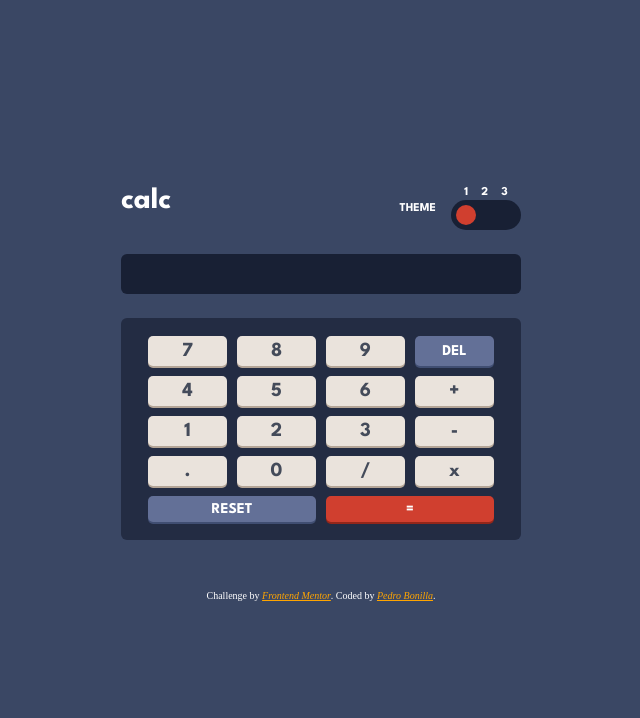
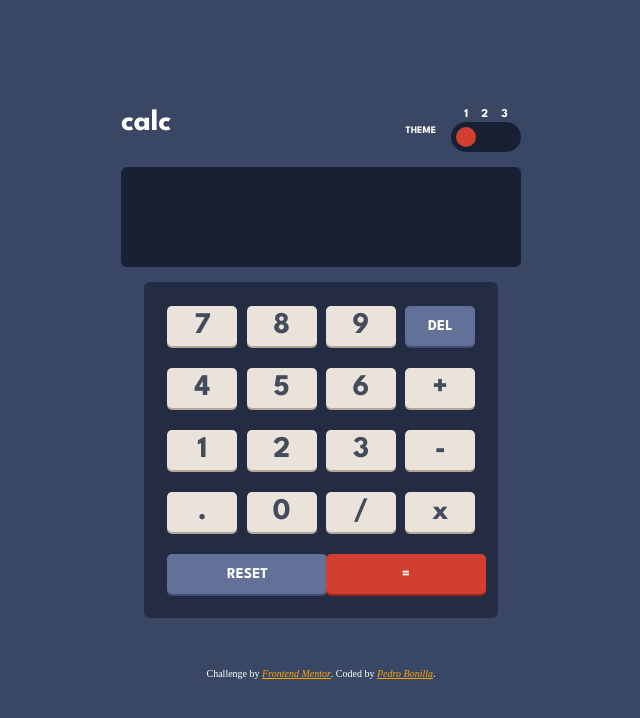
Before and after one commit to Adasat/FrontMentorCalculator, a React (Vite) app: page / in a window 1280 px wide. Shown: the top 718 px of the page, without its empty margins (319-959 px from the left). Built offline with nearby package versions, Linux system fonts and the light colour scheme; a web font is replaced by a local one.

Commit message:
Without the third position of the toogle

```diff
--- a/src/App.css
+++ b/src/App.css
@@ -16,7 +16,7 @@
 }
 
 .themeTitle{
-  font-size: 12px;
+  font-size: 10px;
   color: var(--color-text-theme);
   top: px;
 }
@@ -35,14 +35,21 @@
 }
 
 .blockResult {
+  display: flex;
+  justify-content: end;
+  align-items: center;
   background-color: var(--bg-color-screen);
   border-radius: 6px;
   text-align: end;
+  height: 80px;
+  margin-bottom: 15px;
+  margin-top: 15px;
+  padding: 10px;
 }
 
 .result{
   padding: 20px;
-  font-size: x-large;
+  font-size: 40px;
   font-family: 'League Spartan', sans-serif;
   color: var(--color-text-theme)
 }
--- a/src/components/Attribution/Buttons/Buttons.css
+++ b/src/components/Attribution/Buttons/Buttons.css
@@ -1,11 +1,16 @@
 .containerBtn{
     display: grid;
+    align-self: center;
+    justify-self: center;
+    align-items: center;
+
     grid-template-columns: repeat(4, 21%);
     padding: 18px 12px;
     gap: 10px;
     background-color: var(--bg-color-toogle);
     border-radius: 6px;
     justify-content: center;
+    height: 300px;
 
 }
 
@@ -15,10 +20,12 @@
     padding: 6px;
     background-color: var(--bg-color-keys);
     border-radius: 5px;
+    width: 70px;
+    height: 40px;
     border: 0 solid transparent;
     box-shadow: 0 2px 0 var(--bg-shadow-keys);
     color: var(--color-text);
-    font-size: 20px;
+    font-size: 30px;
     text-align: center;
     cursor: pointer;
     animation-duration: 0.5s;
@@ -42,7 +49,8 @@ grid-column: 1 / span 2;
 background-color: var(--bg-color-delete);
 color: var(--color-text-white);
 font-size: 15px;
-    box-shadow: 0 2px 0 var(--shadow-delete);
+box-shadow: 0 2px 0 var(--shadow-delete);
+    width: 160px;
 }
 
 .calculate {
@@ -51,4 +59,5 @@ font-size: 15px;
     color: var(--color-text-secondary);
     font-size: 15px;
         box-shadow: 0 2px 0 var(--shadow-equal);
+        width: 160px;
 }
```
